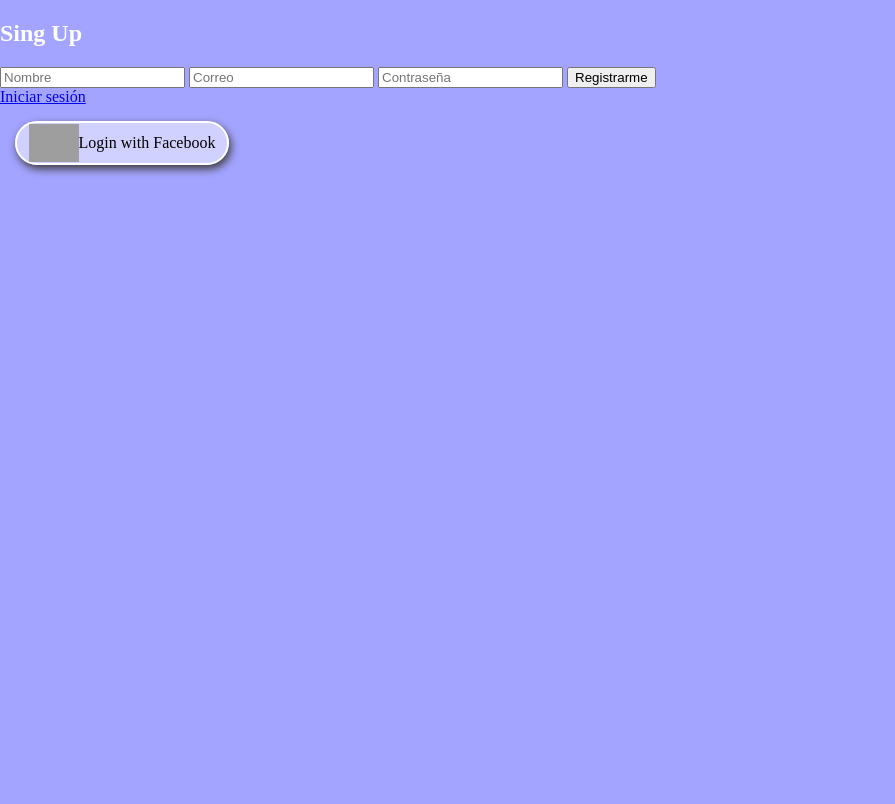
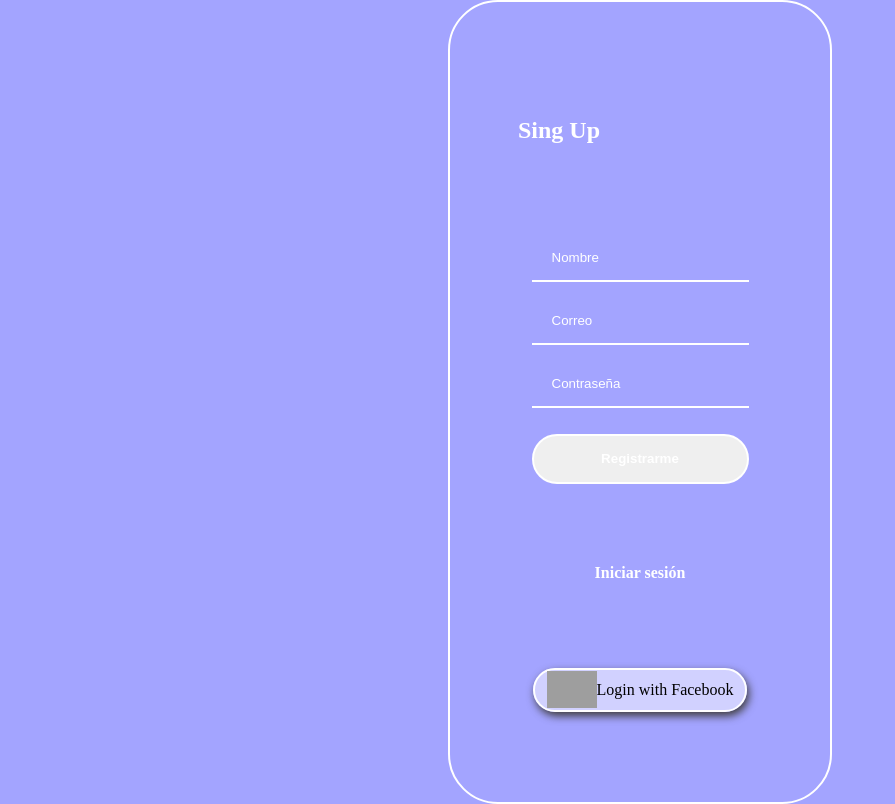
Before and after one commit to PlatziMaster/challenge-css-01, a website: page public/login.html in a window 1280 px wide. Shown: the whole page, without its empty margins (0-895 px from the left). Drawn offline with Linux system fonts and the light colour scheme; grey boxes are pictures that could not be loaded.

Commit message:
Estilos de la seccion login

```diff
--- a/src/styles/main.styl
+++ b/src/styles/main.styl
@@ -14,6 +14,14 @@ button-color(n)
 
 box-shadow(color)
   box-shadow 2px 4px 8px 0px color
+
+height-login(p)
+    min-height: calc(100vh - p)
+
+min-height(n)
+  min-height: n
+
+
 
 
 
@@ -195,6 +203,62 @@ body
       color: black
 
 /* Login section */
+
+.register
+  display: flex
+  align-items: center
+  justify-content: flex-start
+  flex-direction: column
+  height-login(200px)
+  padding: 0 30px
+  &__container,
+  &__container--form
+    display: flex
+    flex-direction: column
+  &__container
+    color: $color-font
+    min-height(700px)
+    border-radius(50px)
+    justify-content: space-around
+    align-items: center
+    padding: 60px 68px 40px
+
+  & h2
+      display: flex
+      align-self: flex-start
+      background-color: transparent
+  &--input
+    background-color: transparent
+    border-left: 0
+    border-top: 0
+    border-right: 0
+    border-bottom: 2px solid white
+    margin-bottom: 16px
+    height: 5px
+    outline: none
+    padding: 20px
+  &--button
+    border: none
+    border-radius(25px)
+    color: $color-font
+    font-weight: bold
+    height: 50px
+    margin: 10px 0
+    &:hover
+      cursor: pointer
+      text-decoration: underline
+
+::placeholder
+  color: $color-font
+
+.login--button
+  color: $color-font
+  text-decoration: none
+  font-weight: bold
+  &:hover
+    text-decoration: underline
+    cursor: pointer
+
 /* div
   background-color $seconday-color
   color white
```
Also changed, not shown: public/login.html (+3 -0 lines), src/csses/main.css.
